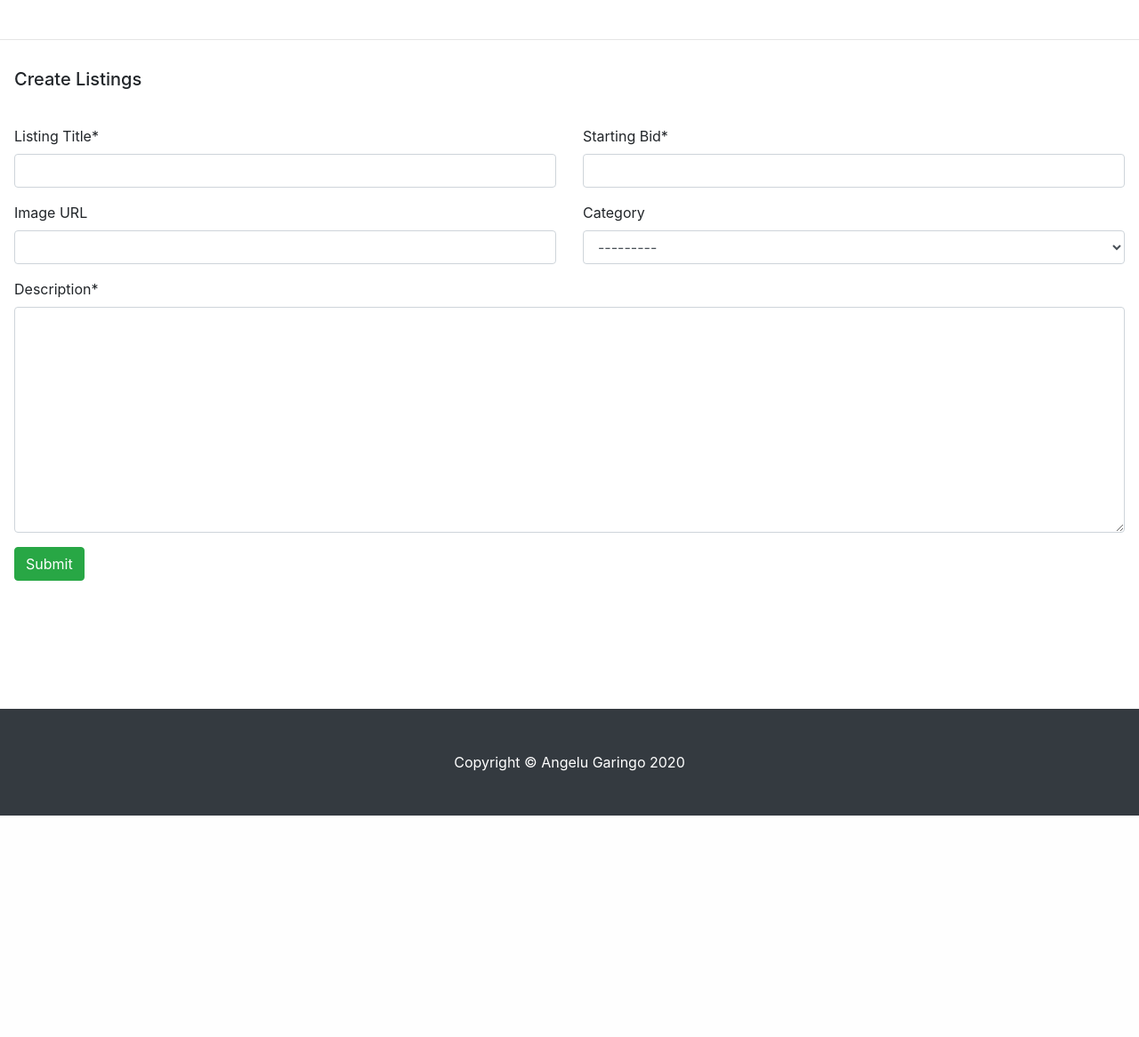
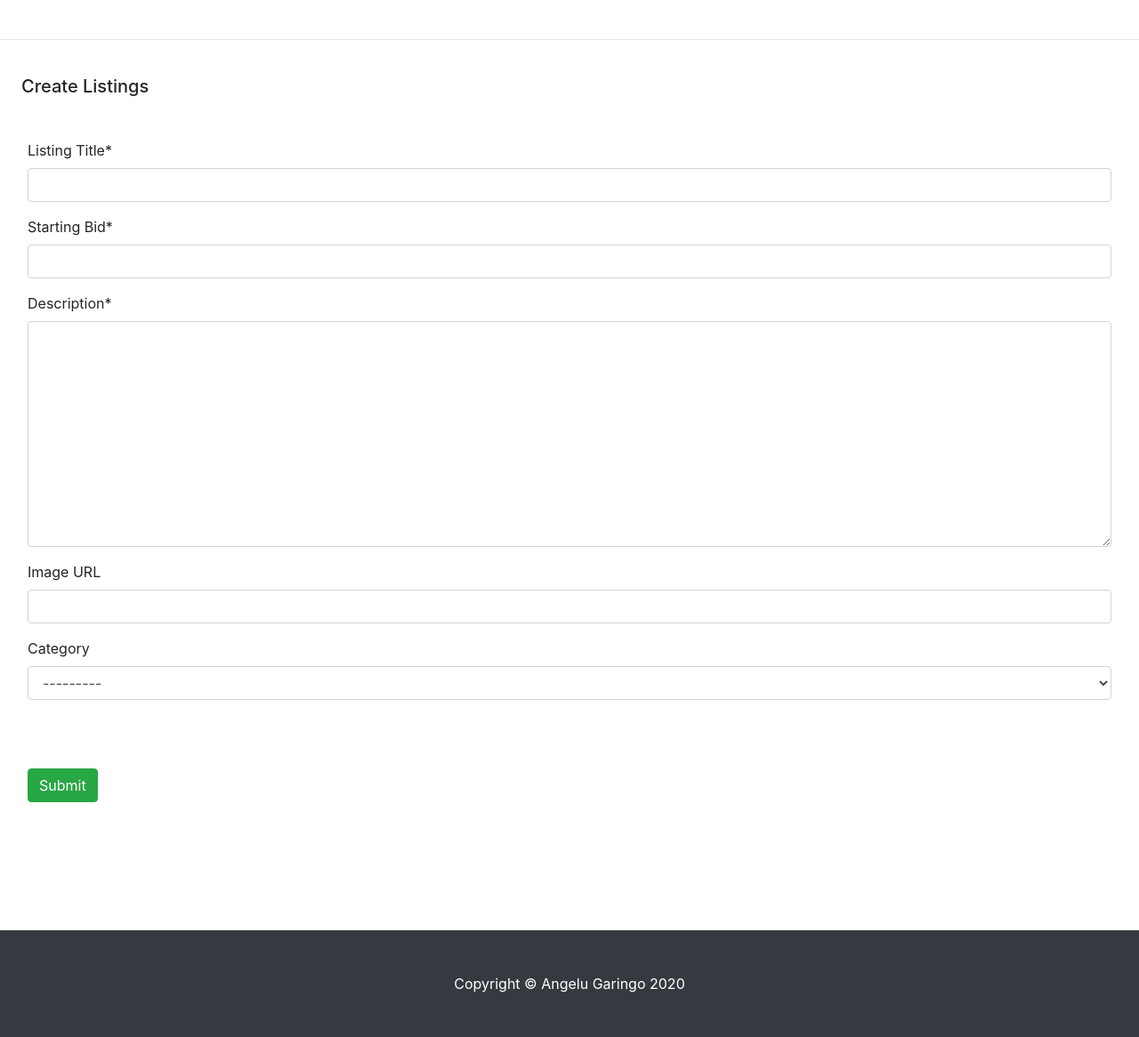
Before and after one commit to algaringo/e-commerce-website, a Django app: page /create in a window 1280 px wide. Shown: the part 56-1222 px from the top of the page at 89% size. Before the commit the page ends 973 px from the top, so only its background shows below. Run offline with Django 3.2, Linux system fonts and the light colour scheme; a user stored in the database is signed in; data that the repository does not hold is empty; parts of the project's set-up code (start-up, migrations or seed data) failed here and were passed over; some libraries are stand-ins or nearby versions.

Commit message:
Add files via upload

```diff
--- a/auctions/templates/auctions/create.html
+++ b/auctions/templates/auctions/create.html
@@ -3,28 +3,18 @@
 
 {% block body %}
     <body style="margin-top: 100px">
-        <h5 class="w-80 p-3" >Create Listings</h5>
+        <h5 class="w-80 p-4" >Create Listings</h5>
 
         <form class="w-80 p-3" method="post">
             {% csrf_token %}
-            <div class="row">
-                <div class="col-6">
+                <div class="col-12 autofocus">
                     {{ form.productnames|as_crispy_field }}
+                    {{ form.startingbids|as_crispy_field }}
+                    {{ form.descriptions|as_crispy_field }}
+                    {{ form.images|as_crispy_field }}
+                    {{ form.category|as_crispy_field }}
+                    <button type="submit" class="btn btn-success" style="margin-top: 5%">Submit</button>
                 </div>
-                <div class="col-6">
-                    {{ form.startingbids|as_crispy_field }}
-                </div>
-            </div>
-            <div class="row">
-                <div class="col-6">
-                    {{ form.images|as_crispy_field }}
-                </div>
-                <div class="col-6">
-                    {{ form.category|as_crispy_field }}
-                </div>
-            </div>
-            {{ form.descriptions|as_crispy_field }}
-            <button type="submit" class="btn btn-success">Submit</button>
         </form>
     </body>
 
--- a/auctions/templates/auctions/index.html
+++ b/auctions/templates/auctions/index.html
@@ -2,7 +2,7 @@
 
 {% block body %}
 <div class="container">
-    <div class="jumbotron" style="margin: 30px auto; background:url(https://i.ibb.co/nsTz1gg/Active-Listings.gif) no-repeat; background-size: 100%;"></header>
+    <div class="jumbotron" style="margin: 38px auto; background:url(https://i.ibb.co/nsTz1gg/Active-Listings.gif) no-repeat; background-size: 100%;"></header>
     <h1> <br/><br/><br/><br/><br/> </h1>
     </div>
 
@@ -14,7 +14,7 @@
                     {% if object.images %}
                             <img class="card-img-center" src="{{ object.images }}">
                         {% else %}
-                        <img class="card-img-top" src="http://placehold.it/500x325" alt="">
+                            <img class="card-img-top" src="https://i.ibb.co/JpH8YSD/no-image-1.png" alt="">
                         {% endif %}
                     <div class="card-body">
                         <a href="{% url 'listingpage' object.id %}" > <h4 class="card-title"> {{ object.productnames }} </h4> <a>
@@ -22,7 +22,7 @@
                         {{ object.descriptions }}
                     </div>
                     <div class="card-footer">
-                    <a href="{% url 'listingpage' object.id %}" style="background-color: #100e1e; color: white;" class="btn">Bid Now!</a>
+                        <a href="{% url 'listingpage' object.id %}" style="background-color: #100e1e; color: white;" class="btn">Check Item</a>
                     </div>
                 </div>
             </div>
```
Also changed, not shown: auctions/templates/auctions/closed.html (added, +53 -0 lines). Lines whose indentation alone changed are shown as unchanged.
